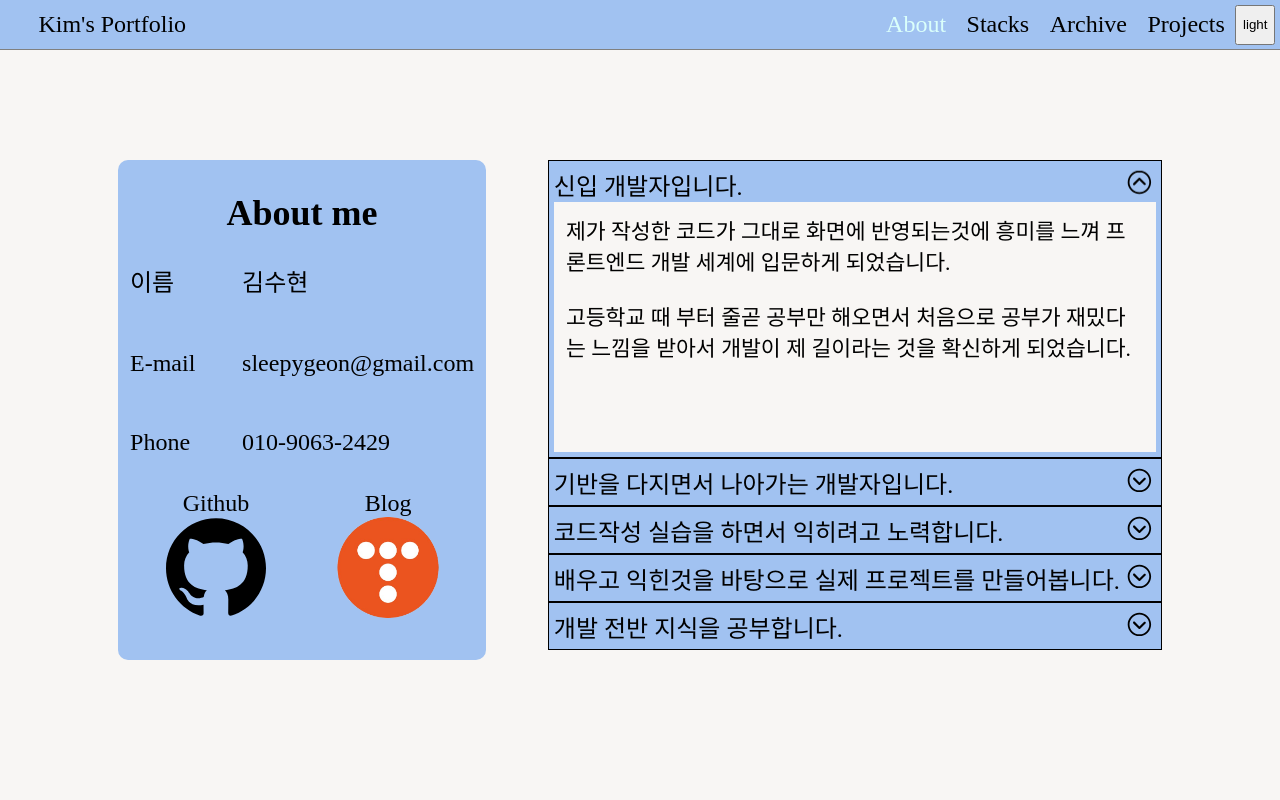
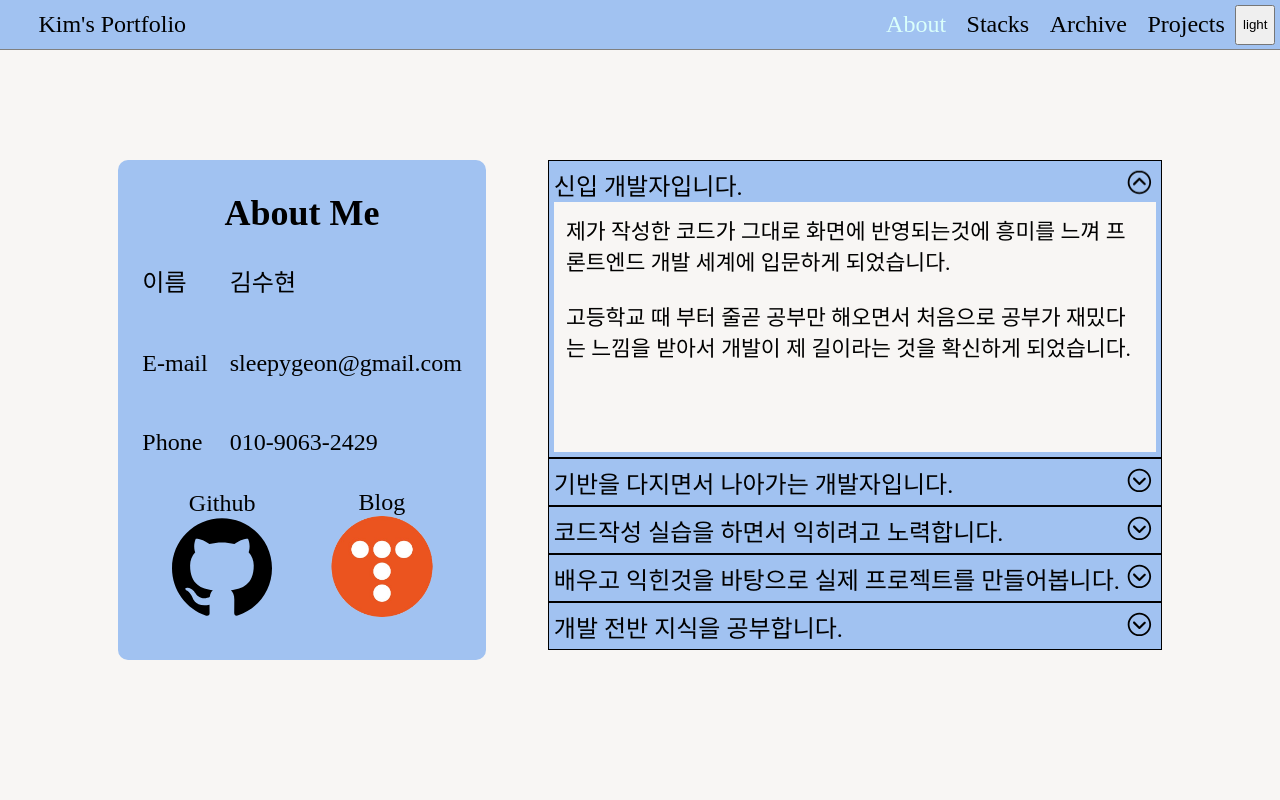
Before and after one commit to kimsh322/portfolio-react, a React (Vite) app: page / in a window 1280 px wide. Shown: the top 800 px of the page. Built offline with nearby package versions, Linux system fonts and the light colour scheme.

Commit message:
Remove : 필요없는 모듈 제거
- react-router-dom 제거
- framer-motion 제거

```diff
--- a/package.json
+++ b/package.json
@@ -11,11 +11,9 @@
   },
   "dependencies": {
     "@types/styled-components": "^5.1.26",
-    "framer-motion": "^10.12.16",
     "react": "^18.2.0",
     "react-dom": "^18.2.0",
     "react-icons": "^4.10.1",
-    "react-router-dom": "^6.12.1",
     "styled-components": "^5.3.10"
   },
   "devDependencies": {
--- a/src/components/about/InfoCard.tsx
+++ b/src/components/about/InfoCard.tsx
@@ -5,7 +5,7 @@ import tistoryIcon from "../../assets/tistory.png";
 const InfoCard = () => {
   return (
     <InfoCardContainer>
-      <h2>About me</h2>
+      <h2>About Me</h2>
       <div className="info-box">
         <div>이름</div>
         <div>김수현</div>
@@ -41,7 +41,7 @@ const InfoCardContainer = styled.div`
   height: 500px;
   border-radius: 10px;
   background-color: var(--header-color);
-  padding: 1%;
+  padding: 1% 2%;
   .info-box {
     display: grid;
     align-items: center;
```
Also changed, not shown: 1 other file (tests, documents, lock files or other folders).
